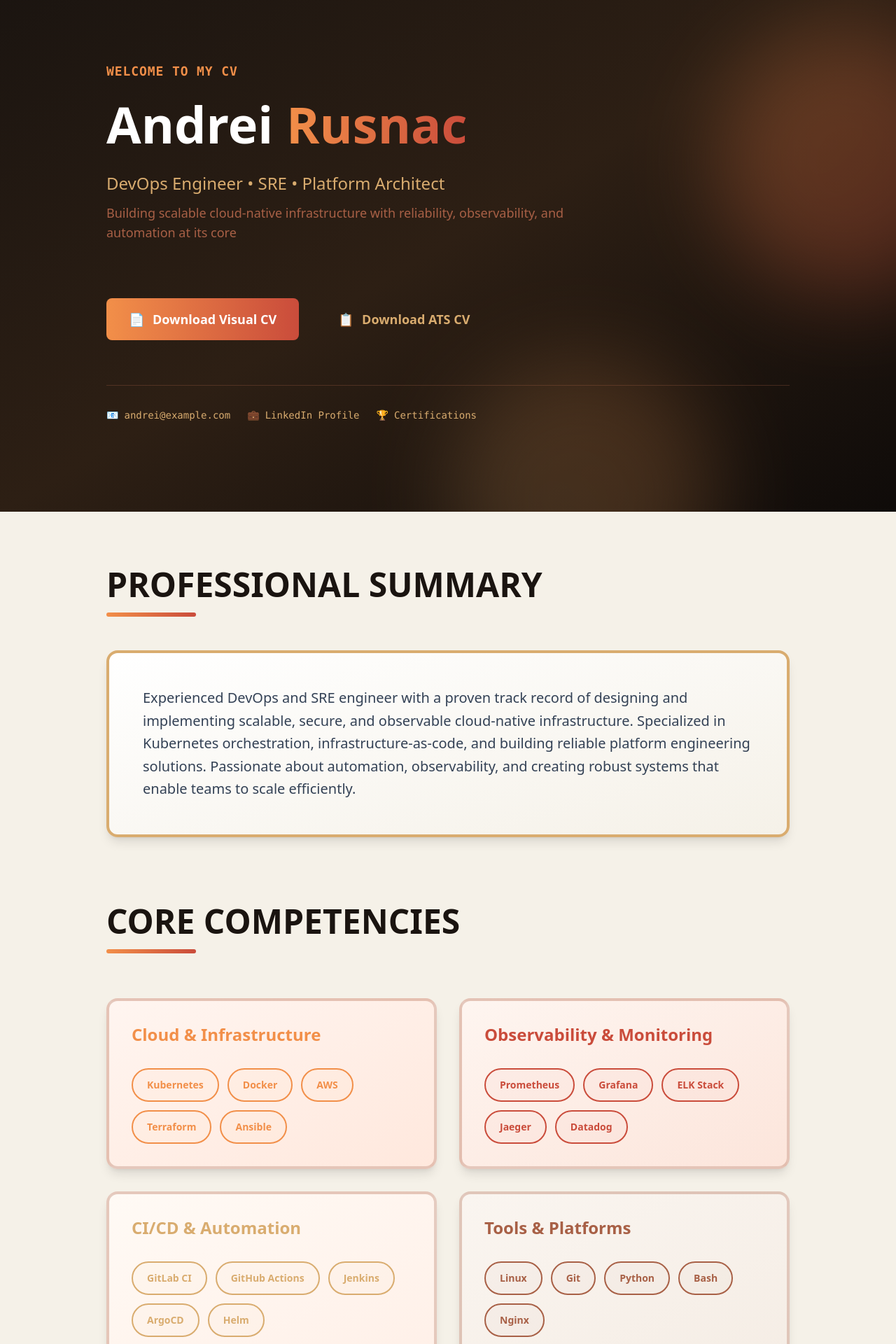
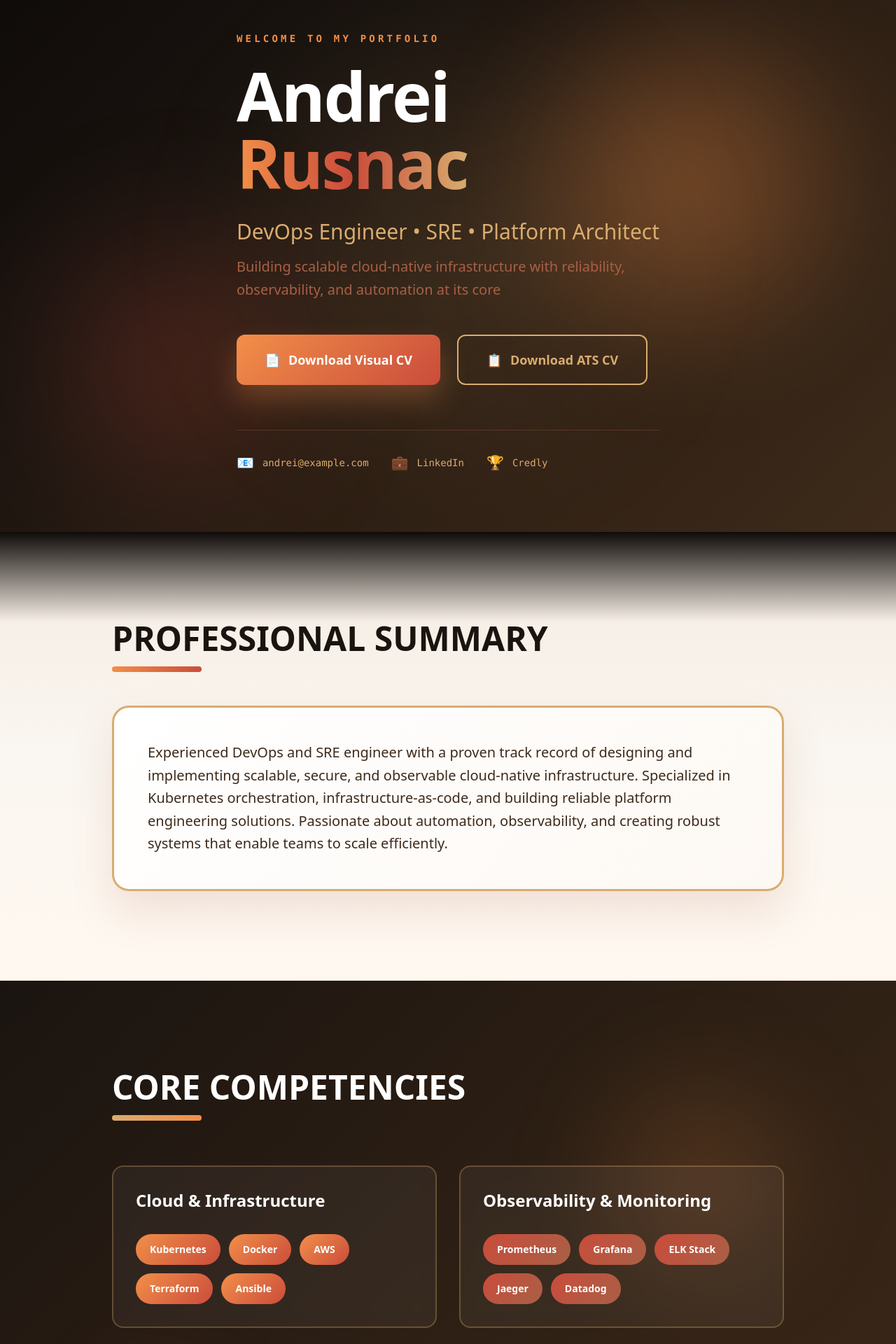
Before and after one commit to andriesh/devopsexpert, a React (Vite) app in the folder react_portofolio/: page / in a window 1280 px wide. Shown: the part 40-1960 px from the top of the page at 70% size. Built offline with nearby package versions, Linux system fonts and the light colour scheme.

Commit message:
Enhanced template3

```diff
--- a/react_portofolio/src/App.jsx
+++ b/react_portofolio/src/App.jsx
@@ -2,97 +2,104 @@ import React from 'react'
 
 export default function App() {
   return (
-    <div className="min-h-screen bg-[#f5f1e8]">
-      {/* Hero Section */}
-      <header className="relative overflow-hidden bg-gradient-to-br from-[#1a1410] via-[#2d1f14] to-[#0f0b09]">
-        {/* Decorative circles */}
-        <div className="absolute top-20 -right-32 w-96 h-96 bg-gradient-to-tl from-[#ca4c3b] to-[#f28f49] rounded-full opacity-30 blur-3xl"></div>
-        <div className="absolute -bottom-40 left-1/2 w-96 h-96 bg-gradient-to-tr from-[#d9ac6f] to-[#f28f49] rounded-full opacity-20 blur-3xl"></div>
+    <div className="min-h-screen">
+      {/* Hero Section with full gradient background */}
+      <header className="relative min-h-screen flex items-center" style={{ background: 'linear-gradient(135deg, #0f0b09 0%, #1a1410 30%, #2d1f14 60%, #3d2a1a 100%)' }}>
+        {/* Decorative gradient circles */}
+        <div className="absolute top-0 right-0 w-[600px] h-[600px] rounded-full" style={{ background: 'radial-gradient(circle, rgba(242,143,73,0.4) 0%, transparent 70%)', filter: 'blur(60px)' }}></div>
+        <div className="absolute bottom-0 left-0 w-[500px] h-[500px] rounded-full" style={{ background: 'radial-gradient(circle, rgba(202,76,59,0.3) 0%, transparent 70%)', filter: 'blur(80px)' }}></div>
+        <div className="absolute top-1/2 left-1/2 transform -translate-x-1/2 -translate-y-1/2 w-[800px] h-[800px] rounded-full" style={{ background: 'radial-gradient(circle, rgba(217,172,111,0.15) 0%, transparent 60%)', filter: 'blur(100px)' }}></div>
 
-        <div className="relative max-w-5xl mx-auto px-6 py-32 text-white">
-          <div className="mb-12">
-            <p className="text-[#f28f49] font-mono text-lg font-semibold mb-4 tracking-wider">WELCOME TO MY CV</p>
-            <h1 className="text-7xl font-black mb-6 leading-tight">
-              Andrei <span className="bg-gradient-to-r from-[#f28f49] to-[#ca4c3b] bg-clip-text text-transparent">Rusnac</span>
-            </h1>
-            <p className="text-2xl text-[#d9ac6f] font-light mb-3">DevOps Engineer • SRE • Platform Architect</p>
-            <p className="text-lg text-[#a86046] max-w-2xl">Building scalable cloud-native infrastructure with reliability, observability, and automation at its core</p>
-          </div>
+        <div className="relative max-w-6xl mx-auto px-8 py-20 z-10">
+          <p className="text-[#f28f49] font-mono text-sm font-bold mb-6 tracking-[0.3em] uppercase">Welcome to my portfolio</p>
+          <h1 className="text-8xl font-black mb-8 leading-none tracking-tight">
+            <span className="text-white">Andrei</span><br/>
+            <span style={{ background: 'linear-gradient(90deg, #f28f49, #ca4c3b, #d9ac6f)', WebkitBackgroundClip: 'text', WebkitTextFillColor: 'transparent' }}>Rusnac</span>
+          </h1>
+          <p className="text-3xl text-[#d9ac6f] font-light mb-4">DevOps Engineer • SRE • Platform Architect</p>
+          <p className="text-xl text-[#a86046] max-w-xl leading-relaxed mb-12">Building scalable cloud-native infrastructure with reliability, observability, and automation at its core</p>
 
           {/* CTA Buttons */}
-          <div className="flex flex-wrap gap-6 pt-8">
-            <a href="/CV_Andrei_Rusnac_Visual.pdf" className="px-8 py-4 bg-gradient-to-r from-[#f28f49] to-[#ca4c3b] text-white font-bold rounded-lg hover:shadow-2xl hover:shadow-orange-900/50 transition transform hover:scale-105 inline-flex items-center gap-3 text-lg">
+          <div className="flex flex-wrap gap-6 mb-16">
+            <a href="/CV_Andrei_Rusnac_Visual.pdf" className="group px-10 py-5 font-bold text-lg rounded-xl inline-flex items-center gap-3 transition-all duration-300 hover:scale-105" style={{ background: 'linear-gradient(135deg, #f28f49 0%, #ca4c3b 100%)', color: 'white', boxShadow: '0 20px 40px rgba(242,143,73,0.3)' }}>
               <span>📄</span> Download Visual CV
             </a>
-            <a href="/CV_Andrei_Rusnac_ATS.pdf" className="px-8 py-4 border-3 border-[#d9ac6f] text-[#d9ac6f] font-bold rounded-lg hover:bg-[#d9ac6f]/10 transition inline-flex items-center gap-3 text-lg">
+            <a href="/CV_Andrei_Rusnac_ATS.pdf" className="px-10 py-5 border-2 border-[#d9ac6f] text-[#d9ac6f] font-bold text-lg rounded-xl hover:bg-[#d9ac6f]/10 transition-all duration-300 inline-flex items-center gap-3">
               <span>📋</span> Download ATS CV
             </a>
           </div>
 
           {/* Contact Links */}
-          <div className="flex flex-wrap gap-6 mt-16 pt-8 border-t border-[#a86046]/30">
-            <a href="mailto:your-email@example.com" className="text-[#d9ac6f] hover:text-[#f28f49] transition font-mono text-sm flex items-center gap-2">
-              <span>📧</span> andrei@example.com
+          <div className="flex flex-wrap gap-8 pt-8 border-t border-[#a86046]/30">
+            <a href="mailto:your-email@example.com" className="text-[#d9ac6f] hover:text-[#f28f49] transition font-mono text-sm flex items-center gap-3">
+              <span className="text-xl">📧</span> andrei@example.com
             </a>
-            <a href="https://www.linkedin.com/in/andrieshrusnac/" target="_blank" rel="noreferrer" className="text-[#d9ac6f] hover:text-[#f28f49] transition font-mono text-sm flex items-center gap-2">
-              <span>💼</span> LinkedIn Profile
+            <a href="https://www.linkedin.com/in/andrieshrusnac/" target="_blank" rel="noreferrer" className="text-[#d9ac6f] hover:text-[#f28f49] transition font-mono text-sm flex items-center gap-3">
+              <span className="text-xl">💼</span> LinkedIn
             </a>
-            <a href="https://www.credly.com/users/andriesh/" target="_blank" rel="noreferrer" className="text-[#d9ac6f] hover:text-[#f28f49] transition font-mono text-sm flex items-center gap-2">
-              <span>🏆</span> Certifications
+            <a href="https://www.credly.com/users/andriesh/" target="_blank" rel="noreferrer" className="text-[#d9ac6f] hover:text-[#f28f49] transition font-mono text-sm flex items-center gap-3">
+              <span className="text-xl">🏆</span> Credly
             </a>
           </div>
         </div>
       </header>
 
-      {/* Main Content */}
-      <main className="max-w-5xl mx-auto px-6 py-20">
+      {/* Professional Summary Section */}
+      <section className="relative py-32" style={{ background: 'linear-gradient(180deg, #f5ebe0 0%, #faf6f1 50%, #fff8f0 100%)' }}>
+        <div className="absolute top-0 left-0 w-full h-32" style={{ background: 'linear-gradient(180deg, #0f0b09 0%, transparent 100%)' }}></div>
+        <div className="max-w-5xl mx-auto px-8 relative z-10">
+          <h2 className="text-5xl font-black text-[#1a1410] mb-4">PROFESSIONAL SUMMARY</h2>
+          <div className="w-32 h-2 rounded-full mb-12" style={{ background: 'linear-gradient(90deg, #f28f49, #ca4c3b)' }}></div>
+          <div className="p-12 rounded-3xl" style={{ background: 'linear-gradient(135deg, #fff 0%, #fdf8f3 100%)', boxShadow: '0 30px 60px rgba(168,96,70,0.15)', border: '3px solid #d9ac6f' }}>
+            <p className="text-xl text-[#3d2a1a] leading-relaxed">
+              Experienced DevOps and SRE engineer with a proven track record of designing and implementing scalable, secure, and observable cloud-native infrastructure. Specialized in Kubernetes orchestration, infrastructure-as-code, and building reliable platform engineering solutions. Passionate about automation, observability, and creating robust systems that enable teams to scale efficiently.
+            </p>
+          </div>
+        </div>
+      </section>
 
-        {/* Professional Summary */}
-        <Section title="PROFESSIONAL SUMMARY" accent="from-[#f28f49] to-[#ca4c3b]">
-          <p className="text-xl text-slate-700 leading-relaxed">
-            Experienced DevOps and SRE engineer with a proven track record of designing and implementing scalable, secure, and observable cloud-native infrastructure. Specialized in Kubernetes orchestration, infrastructure-as-code, and building reliable platform engineering solutions. Passionate about automation, observability, and creating robust systems that enable teams to scale efficiently.
-          </p>
-        </Section>
+      {/* Core Competencies Section */}
+      <section className="relative py-32" style={{ background: 'linear-gradient(135deg, #1a1410 0%, #2d1f14 50%, #3d2a1a 100%)' }}>
+        {/* Decorative elements */}
+        <div className="absolute top-20 right-20 w-[400px] h-[400px] rounded-full" style={{ background: 'radial-gradient(circle, rgba(242,143,73,0.2) 0%, transparent 70%)', filter: 'blur(60px)' }}></div>
+        <div className="absolute bottom-20 left-20 w-[300px] h-[300px] rounded-full" style={{ background: 'radial-gradient(circle, rgba(202,76,59,0.2) 0%, transparent 70%)', filter: 'blur(50px)' }}></div>
 
-        {/* Core Competencies */}
-        <div className="mb-24">
-          <h2 className="text-5xl font-black text-[#1a1410] mb-4">CORE COMPETENCIES</h2>
-          <div className="w-32 h-1.5 bg-gradient-to-r from-[#f28f49] to-[#ca4c3b] rounded-full mb-16"></div>
+        <div className="max-w-5xl mx-auto px-8 relative z-10">
+          <h2 className="text-5xl font-black text-white mb-4">CORE COMPETENCIES</h2>
+          <div className="w-32 h-2 rounded-full mb-16" style={{ background: 'linear-gradient(90deg, #d9ac6f, #f28f49)' }}></div>
 
           <div className="grid grid-cols-1 md:grid-cols-2 gap-8">
             <CompetencyCard
               title="Cloud & Infrastructure"
               skills={['Kubernetes', 'Docker', 'AWS', 'Terraform', 'Ansible']}
-              bgGradient="from-[#fff5f0] to-[#ffe8dd]"
-              accentColor="#f28f49"
+              gradient="linear-gradient(135deg, #f28f49 0%, #ca4c3b 100%)"
             />
             <CompetencyCard
               title="Observability & Monitoring"
               skills={['Prometheus', 'Grafana', 'ELK Stack', 'Jaeger', 'Datadog']}
-              bgGradient="from-[#fef5f0] to-[#fce5db]"
-              accentColor="#ca4c3b"
+              gradient="linear-gradient(135deg, #ca4c3b 0%, #a86046 100%)"
             />
             <CompetencyCard
               title="CI/CD & Automation"
               skills={['GitLab CI', 'GitHub Actions', 'Jenkins', 'ArgoCD', 'Helm']}
-              bgGradient="from-[#fffaf5] to-[#fff0e8]"
-              accentColor="#d9ac6f"
+              gradient="linear-gradient(135deg, #d9ac6f 0%, #f28f49 100%)"
             />
             <CompetencyCard
               title="Tools & Platforms"
               skills={['Linux', 'Git', 'Python', 'Bash', 'Nginx']}
-              bgGradient="from-[#faf5f0] to-[#f5ede5]"
-              accentColor="#a86046"
+              gradient="linear-gradient(135deg, #a86046 0%, #d9ac6f 100%)"
             />
           </div>
         </div>
+      </section>
 
-        {/* Experience */}
-        <div className="mb-24">
+      {/* Experience Section */}
+      <section className="relative py-32" style={{ background: 'linear-gradient(180deg, #fff8f0 0%, #f5ebe0 50%, #ede4d8 100%)' }}>
+        <div className="max-w-5xl mx-auto px-8">
           <h2 className="text-5xl font-black text-[#1a1410] mb-4">PROFESSIONAL EXPERIENCE</h2>
-          <div className="w-32 h-1.5 bg-gradient-to-r from-[#ca4c3b] to-[#f28f49] rounded-full mb-16"></div>
+          <div className="w-32 h-2 rounded-full mb-16" style={{ background: 'linear-gradient(90deg, #ca4c3b, #f28f49)' }}></div>
 
-          <div className="space-y-8">
+          <div className="space-y-10">
             <ExperienceCard
               position="Senior DevOps Engineer"
               company="Company Name"
@@ -119,84 +126,81 @@ export default function App() {
             />
           </div>
         </div>
+      </section>
 
-        {/* Education & Certifications */}
-        <div className="mb-24">
-          <h2 className="text-5xl font-black text-[#1a1410] mb-4">EDUCATION & CERTIFICATIONS</h2>
-          <div className="w-32 h-1.5 bg-gradient-to-r from-[#d9ac6f] to-[#a86046] rounded-full mb-16"></div>
+      {/* Education & Certifications Section */}
+      <section className="relative py-32" style={{ background: 'linear-gradient(135deg, #2d1f14 0%, #1a1410 50%, #0f0b09 100%)' }}>
+        {/* Decorative elements */}
+        <div className="absolute top-1/2 left-1/4 w-[500px] h-[500px] rounded-full" style={{ background: 'radial-gradient(circle, rgba(217,172,111,0.15) 0%, transparent 70%)', filter: 'blur(80px)' }}></div>
 
-          <div className="grid grid-cols-1 md:grid-cols-2 gap-8">
-            <div className="bg-gradient-to-br from-[#1a1410] to-[#2d1f14] rounded-2xl p-12 border-4 border-[#d9ac6f] shadow-xl">
+        <div className="max-w-5xl mx-auto px-8 relative z-10">
+          <h2 className="text-5xl font-black text-white mb-4">EDUCATION & CERTIFICATIONS</h2>
+          <div className="w-32 h-2 rounded-full mb-16" style={{ background: 'linear-gradient(90deg, #d9ac6f, #a86046)' }}></div>
+
+          <div className="grid grid-cols-1 md:grid-cols-2 gap-10">
+            <div className="p-10 rounded-3xl" style={{ background: 'linear-gradient(135deg, rgba(242,143,73,0.1) 0%, rgba(202,76,59,0.05) 100%)', border: '3px solid #d9ac6f' }}>
               <h3 className="text-3xl font-black text-[#d9ac6f] mb-10">CERTIFICATIONS</h3>
               <ul className="space-y-6">
                 <li className="flex items-start gap-4">
                   <span className="text-3xl">⭐</span>
-                  <span className="text-[#f5f1e8] font-semibold text-lg">Kubernetes Application Developer (CKAD)</span>
+                  <span className="text-[#f5ebe0] font-semibold text-lg">Kubernetes Application Developer (CKAD)</span>
                 </li>
                 <li className="flex items-start gap-4">
                   <span className="text-3xl">⭐</span>
-                  <span className="text-[#f5f1e8] font-semibold text-lg">AWS Certified Solutions Architect</span>
+                  <span className="text-[#f5ebe0] font-semibold text-lg">AWS Certified Solutions Architect</span>
                 </li>
                 <li className="flex items-start gap-4">
                   <span className="text-3xl">⭐</span>
-                  <span className="text-[#f5f1e8] font-semibold text-lg">Linux Professional Institute (LPI)</span>
+                  <span className="text-[#f5ebe0] font-semibold text-lg">Linux Professional Institute (LPI)</span>
                 </li>
               </ul>
             </div>
 
-            <div className="bg-gradient-to-br from-[#1a1410] to-[#2d1f14] rounded-2xl p-12 border-4 border-[#f28f49] shadow-xl">
+            <div className="p-10 rounded-3xl" style={{ background: 'linear-gradient(135deg, rgba(202,76,59,0.1) 0%, rgba(242,143,73,0.05) 100%)', border: '3px solid #f28f49' }}>
               <h3 className="text-3xl font-black text-[#f28f49] mb-10">EDUCATION</h3>
               <ul className="space-y-6">
                 <li className="flex items-start gap-4">
-                  <span className="text-3xl">✓</span>
-                  <span className="text-[#f5f1e8] font-semibold text-lg"><strong className="text-[#f28f49]">Bachelor's Degree</strong> in Computer Science</span>
+                  <span className="text-3xl text-[#f28f49]">✓</span>
+                  <span className="text-[#f5ebe0] font-semibold text-lg"><strong className="text-[#f28f49]">Bachelor's Degree</strong> in Computer Science</span>
                 </li>
                 <li className="flex items-start gap-4">
-                  <span className="text-3xl">✓</span>
-                  <span className="text-[#f5f1e8] font-semibold text-lg">Advanced courses in Cloud Architecture</span>
+                  <span className="text-3xl text-[#f28f49]">✓</span>
+                  <span className="text-[#f5ebe0] font-semibold text-lg">Advanced courses in Cloud Architecture</span>
                 </li>
               </ul>
             </div>
           </div>
         </div>
+      </section>
 
-        {/* Stats Section */}
-        <div className="grid grid-cols-1 md:grid-cols-3 gap-8 mb-24">
-          <StatCard number="8+" label="Years Experience" accentColor="#f28f49" />
-          <StatCard number="50+" label="Microservices Managed" accentColor="#ca4c3b" />
-          <StatCard number="40%" label="Cost Optimization" accentColor="#d9ac6f" />
+      {/* Stats Section */}
+      <section className="relative py-24" style={{ background: 'linear-gradient(135deg, #f28f49 0%, #ca4c3b 50%, #a86046 100%)' }}>
+        <div className="max-w-5xl mx-auto px-8">
+          <div className="grid grid-cols-1 md:grid-cols-3 gap-8">
+            <StatCard number="8+" label="Years Experience" />
+            <StatCard number="50+" label="Microservices Managed" />
+            <StatCard number="40%" label="Cost Optimization" />
+          </div>
         </div>
+      </section>
 
-        {/* Footer */}
-        <footer className="text-center py-16 border-t-4 border-[#d9ac6f]">
+      {/* Footer */}
+      <footer className="py-16" style={{ background: 'linear-gradient(180deg, #1a1410 0%, #0f0b09 100%)' }}>
+        <div className="max-w-5xl mx-auto px-8 text-center">
           <p className="text-[#a86046] font-mono text-sm">Built with React & Tailwind CSS • Last updated {new Date().toLocaleDateString()}</p>
-        </footer>
-      </main>
+        </div>
+      </footer>
     </div>
   )
 }
 
-function Section({ title, children, accent }) {
+function CompetencyCard({ title, skills, gradient }) {
   return (
-    <div className="mb-24">
-      <h2 className="text-5xl font-black text-[#1a1410] mb-4">{title}</h2>
-      <div className={`w-32 h-1.5 bg-gradient-to-r ${accent} rounded-full mb-12`}></div>
-      <div className="bg-gradient-to-br from-white to-[#f5f1e8] rounded-2xl p-12 border-4 border-[#d9ac6f] shadow-lg">
-        {children}
-      </div>
-    </div>
-  )
-}
-
-function CompetencyCard({ title, skills, bgGradient, accentColor }) {
-  return (
-    <div className={`bg-gradient-to-br ${bgGradient} rounded-2xl p-8 border-4 border-[#a86046]/30 shadow-lg hover:shadow-xl transition transform hover:scale-105`}>
-      <h3 className="text-2xl font-black mb-8" style={{ color: accentColor }}>
-        {title}
-      </h3>
+    <div className="p-8 rounded-2xl transition-all duration-300 hover:scale-105" style={{ background: 'rgba(255,255,255,0.05)', border: '2px solid rgba(217,172,111,0.3)', backdropFilter: 'blur(10px)' }}>
+      <h3 className="text-2xl font-black text-white mb-8">{title}</h3>
       <div className="flex flex-wrap gap-3">
         {skills.map(skill => (
-          <span key={skill} className="px-5 py-3 rounded-full font-semibold text-sm border-2" style={{ borderColor: accentColor, color: accentColor, backgroundColor: `${accentColor}08` }}>
+          <span key={skill} className="px-5 py-3 rounded-full font-bold text-sm text-white" style={{ background: gradient }}>
             {skill}
           </span>
         ))}
@@ -207,20 +211,20 @@ function CompetencyCard({ title, skills, bgGradient, accentColor }) {
 
 function ExperienceCard({ position, company, period, description, achievements, accentColor }) {
   return (
-    <div className="bg-white rounded-2xl p-12 shadow-lg border-l-8 hover:shadow-xl transition" style={{ borderColor: accentColor }}>
-      <div className="flex justify-between items-start mb-6">
+    <div className="p-10 rounded-3xl bg-white transition-all duration-300 hover:scale-[1.02]" style={{ boxShadow: '0 30px 60px rgba(168,96,70,0.15)', borderLeft: `8px solid ${accentColor}` }}>
+      <div className="flex justify-between items-start mb-6 flex-wrap gap-4">
         <div>
           <h3 className="text-3xl font-black text-[#1a1410]">{position}</h3>
           <p className="text-xl font-bold mt-2" style={{ color: accentColor }}>{company}</p>
         </div>
-        <span className="px-6 py-2 rounded-full font-bold text-white text-sm whitespace-nowrap ml-4" style={{ backgroundColor: accentColor }}>{period}</span>
+        <span className="px-6 py-3 rounded-full font-bold text-white text-sm whitespace-nowrap" style={{ background: accentColor }}>{period}</span>
       </div>
-      <p className="text-slate-700 text-lg my-8 leading-relaxed">{description}</p>
+      <p className="text-[#3d2a1a] text-lg my-8 leading-relaxed">{description}</p>
       <div className="space-y-4">
         {achievements.map((achievement, idx) => (
           <div key={idx} className="flex items-start gap-4">
             <span className="text-2xl flex-shrink-0" style={{ color: accentColor }}>✓</span>
-            <span className="text-slate-700 font-semibold text-lg">{achievement}</span>
+            <span className="text-[#3d2a1a] font-semibold text-lg">{achievement}</span>
           </div>
         ))}
       </div>
@@ -228,11 +232,11 @@ function ExperienceCard({ position, company, period, description, achievements,
   )
 }
 
-function StatCard({ number, label, accentColor }) {
+function StatCard({ number, label }) {
   return (
-    <div className="bg-white rounded-2xl p-10 text-center border-4 shadow-lg hover:shadow-xl transition" style={{ borderColor: accentColor }}>
-      <p className="text-5xl font-black mb-3" style={{ color: accentColor }}>{number}</p>
-      <p className="text-slate-700 font-bold text-lg">{label}</p>
+    <div className="p-10 rounded-2xl bg-white/10 backdrop-blur text-center">
+      <p className="text-6xl font-black text-white mb-3">{number}</p>
+      <p className="text-[#f5ebe0] font-bold text-lg">{label}</p>
     </div>
   )
 }
```
